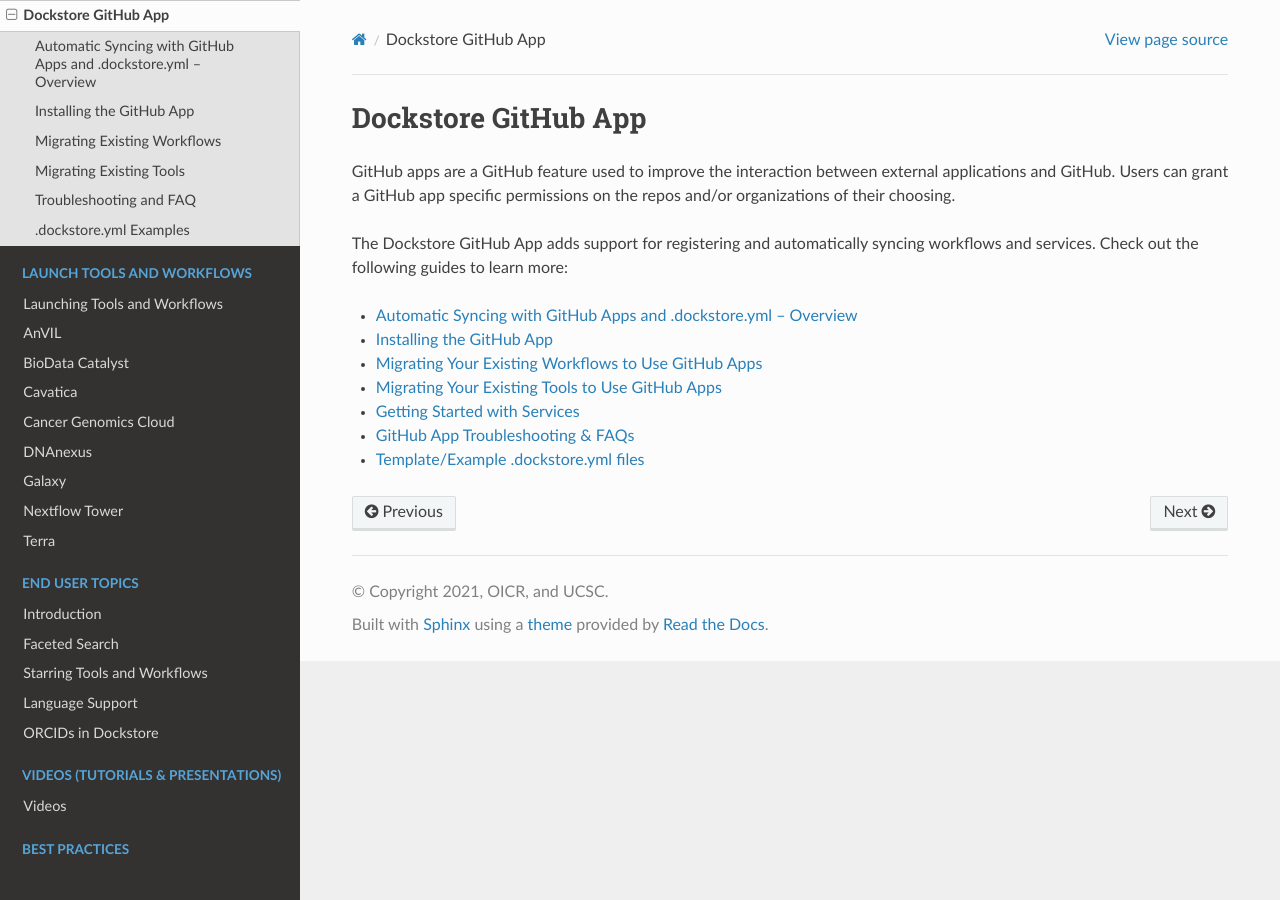
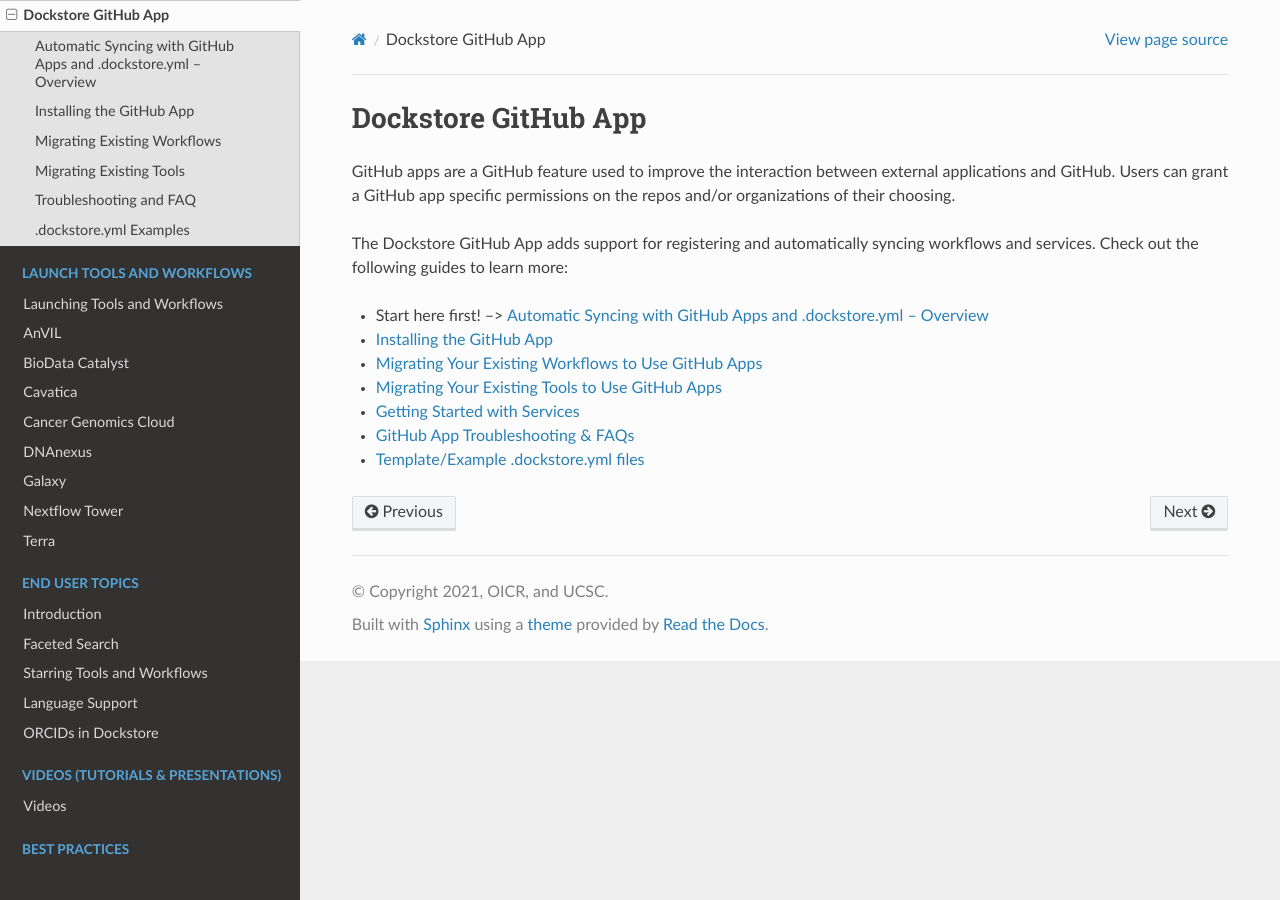
Before and after one commit to dockstore/dockstore-documentation, a Sphinx documentation site: the page built from docs/getting-started/github-apps/github-apps-landing-page.rst, in a window 1280 px wide. Built offline with Sphinx 7.4.7 and the Read the Docs theme 2.0.0, drawn with Linux system fonts in a browser that asks for light colours.

Commit message:
Clarifications

```diff
--- a/docs/getting-started/dockstore-tools.rst
+++ b/docs/getting-started/dockstore-tools.rst
@@ -32,7 +32,7 @@
 ~~~~~~~~~~~~~~~~~~~~~~~~~~~~~~~~~~~~~~~~~~~~~~~~~~~~~~~~~~~~~~~~~~
 As of Release 1.12, we have a new method for registering tools that we
 recommend most people use, as it allows for automatic sychronization
-between Dockstore and GitHub. You can read more about it :doc:`in our docs about the Dockstore GitHub App </getting-started/github-apps/github-apps-landing-page>`.
+between Dockstore and GitHub. You can read more about it :doc:`in our docs about the Dockstore GitHub App </getting-started/github-apps/github-apps>`.
 
 .. I made the decision to not make this symmetric with the GitHub App-related section of dockstore-workflows.rst, because the differences between gh-tools and non-gh-tools are significant. Whenever possible, when people are learning about tools and the GH app, they should be taken to the chart breaking down the differences between gh-tools and non-gh-tools. I do not think embedding that chart here is a good idea as it will confuse users who are not used to the non-gh-tool standard. Just introduce one in this doc, and link out to the other standard at the top.
 
--- a/docs/getting-started/github-apps/github-apps-landing-page.rst
+++ b/docs/getting-started/github-apps/github-apps-landing-page.rst
@@ -8,7 +8,7 @@
 The Dockstore GitHub App adds support for registering and automatically syncing workflows and services.
 Check out the following guides to learn more:
 
-- :doc:`github-apps`
+- Start here first! --> :doc:`github-apps`
 - :doc:`Installing the GitHub App </getting-started/github-apps/installation>`
 - :doc:`migrating-workflows-to-github-apps`
 - :doc:`migrating-tools-to-github-apps`
```
